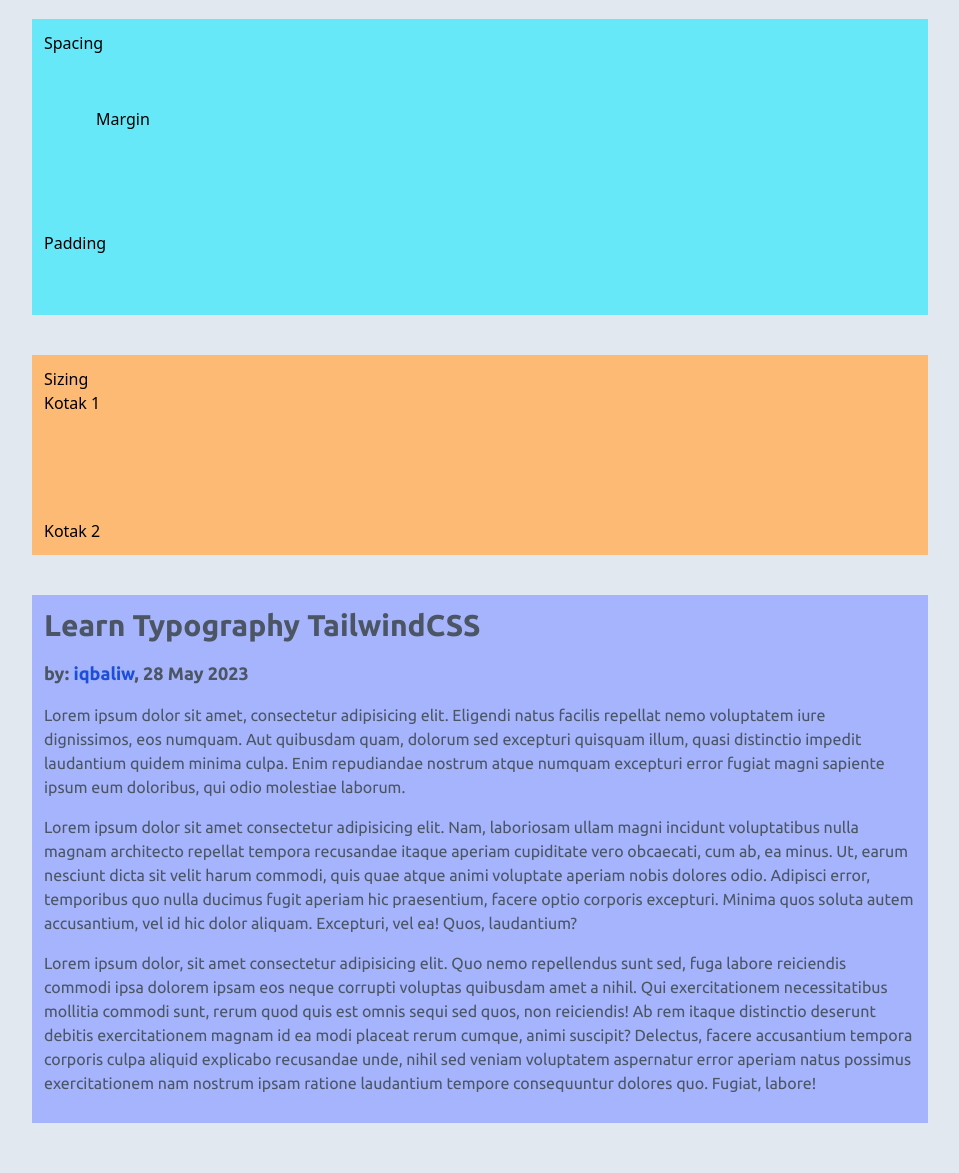
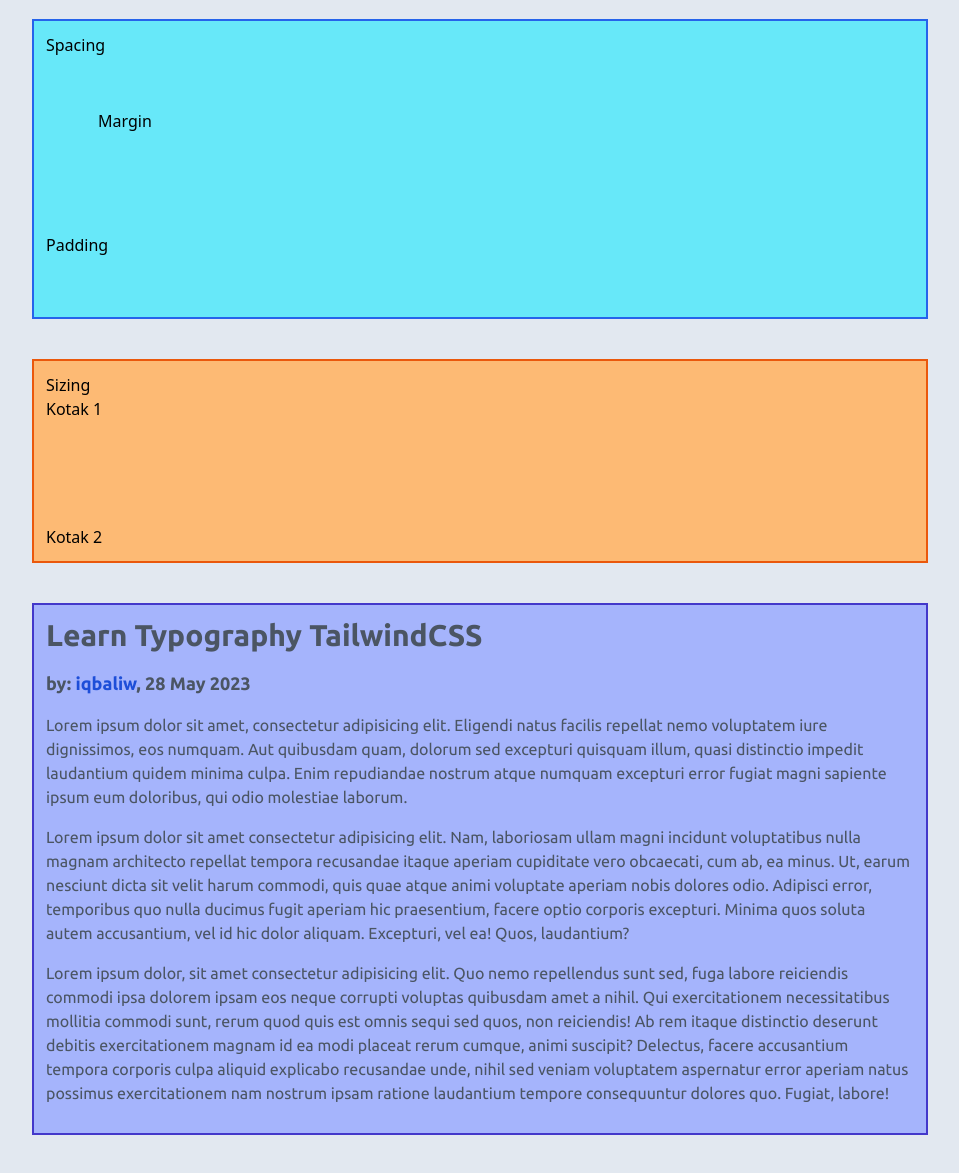
Before and after one commit to iqbaliw/trytailwindcss, a website: page public/index.html in a window 1280 px wide. Shown: the part 105-1278 px from the top of the page, without its empty margins (160-1119 px from the left). Drawn offline with Linux system fonts and the light colour scheme.

Commit message:
add border

```diff
--- a/public/index.html
+++ b/public/index.html
@@ -18,13 +18,17 @@
             Mari Belajar TailwindCSS
         </h1>
 
-        <section class="mb-10 bg-cyan-300 max-w-4xl mx-auto p-3">
+        <section
+            class="mb-10 bg-cyan-300 max-w-4xl mx-auto p-3 border-2 border-blue-600"
+        >
             <h2>Spacing</h2>
             <div class="m-13">Margin</div>
             <div class="py-12">Padding</div>
         </section>
 
-        <section class="mb-10 bg-orange-300 max-w-4xl mx-auto p-3">
+        <section
+            class="mb-10 bg-orange-300 max-w-4xl mx-auto p-3 border-2 border-orange-600"
+        >
             <h2>Sizing</h2>
             <div class="w-32 h-32">Kotak 1</div>
             <div class="w-1/2">Kotak 2</div>
@@ -32,7 +36,7 @@
         </section>
 
         <section
-            class="mb-10 mx-auto p-3 max-w-4xl font-ubuntu text-gray-600 bg-indigo-300"
+            class="mb-10 mx-auto p-3 max-w-4xl font-ubuntu text-gray-600 bg-indigo-300 border-2 border-indigo-700"
         >
             <h2 class="mb-4 text-3xl font-bold">
                 Learn Typography TailwindCSS
```
Also changed, not shown: public/css/style.css.
